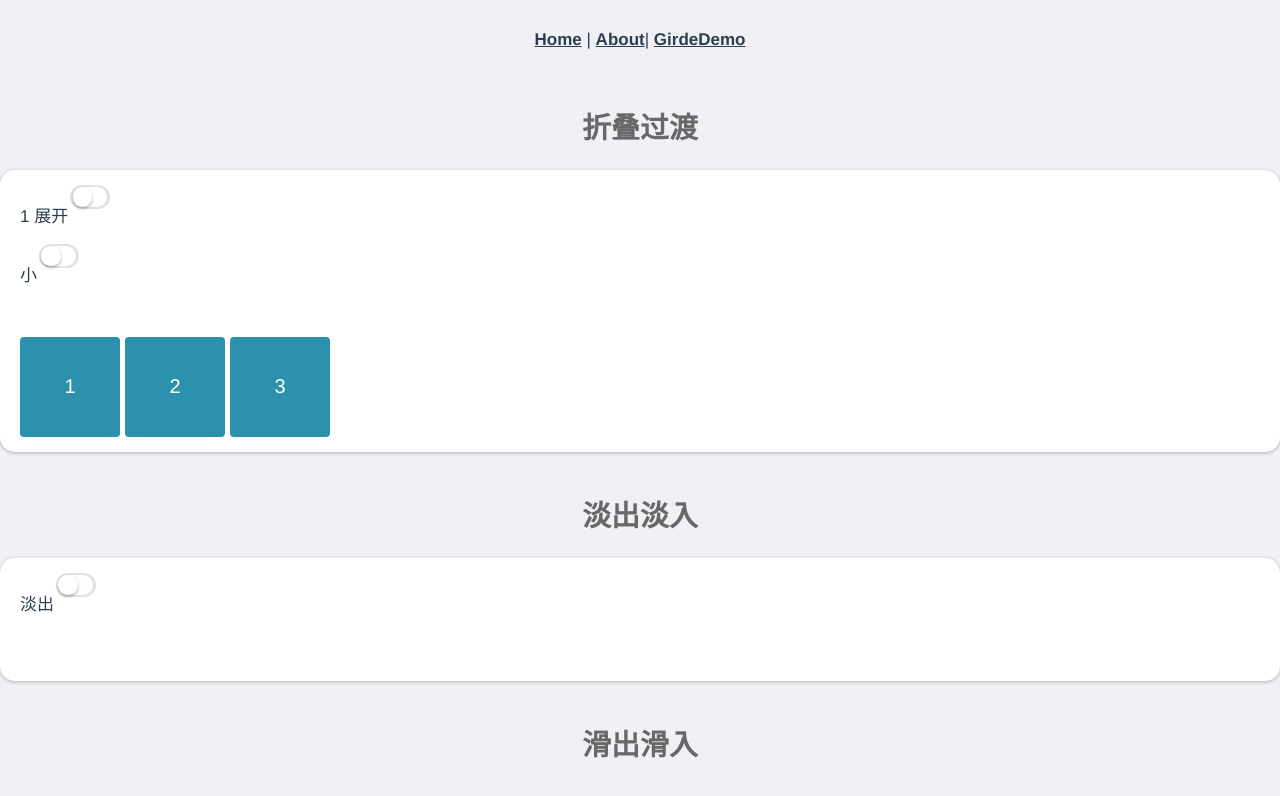
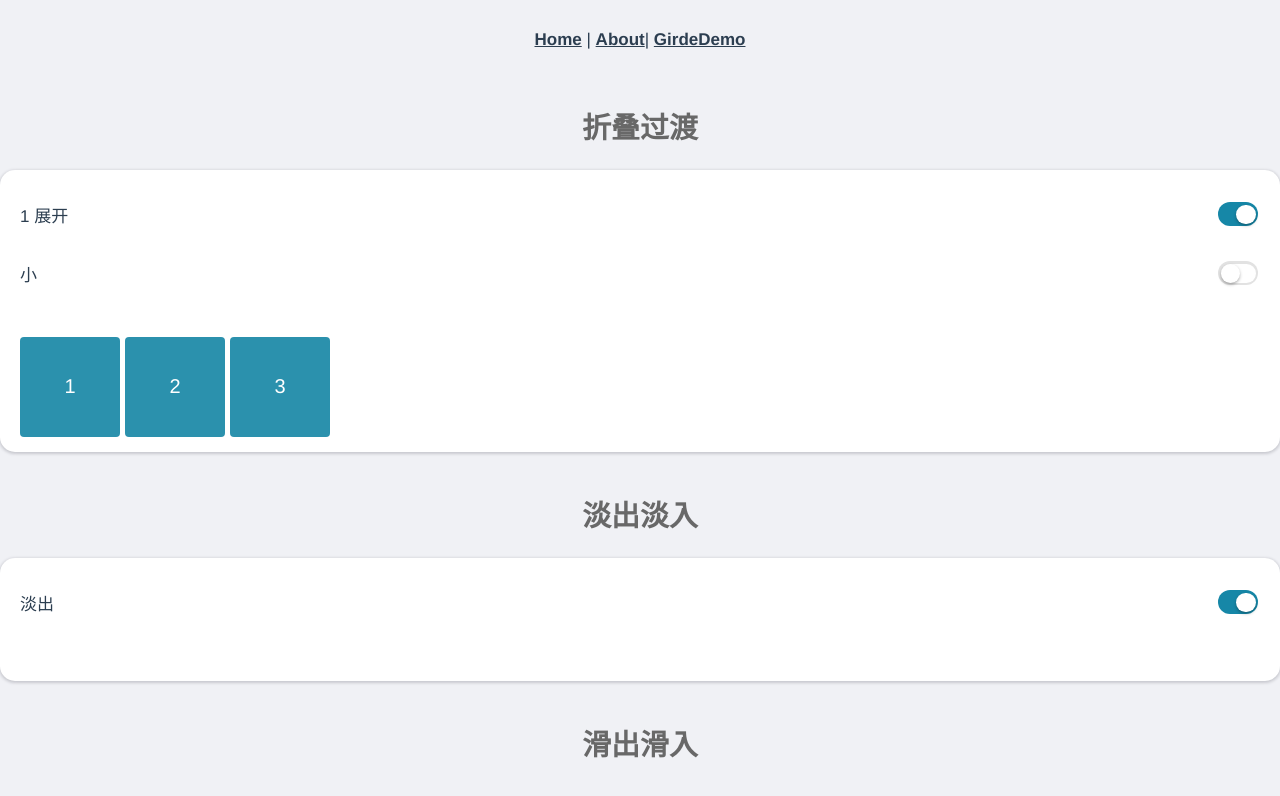
Before and after one commit to abchiyi/Jet-Plan-UI, a Vue app: page /#/animationdemo in a window 1280 px wide. Shown: the top 796 px of the page. Built offline with nearby package versions, Linux system fonts and the light colour scheme.

Commit message:
修正数据绑定

```diff
--- a/src/common/SwitchItem.vue
+++ b/src/common/SwitchItem.vue
@@ -1,36 +1,35 @@
 <template>
-  <m-row class="m-switch-item" middle between>
+  <m-row class="m-switch-item" X="center" Y="center" space-mode="between">
     <p><slot></slot></p>
-    <m-switch size="24" v-model="v" />
+    <m-switch size="24" v-model="value" />
   </m-row>
 </template>
 
 <script>
 export default {
   name: "m-switch-item",
-  mounted() {
-    this.v = this.value;
-  },
   props: {
-    value: {
-      type: Boolean,
-      default: false,
-    },
+    modelValue: [Boolean]
   },
   model: {
-    prop: "value",
-    event: "change",
+    model: {
+      prop: "modeValue",
+      event: "update:modelValue"
+    }
+  },
+  created() {
+    this.value = this.modelValue;
   },
   data() {
     return {
-      br: undefined,
-      v: undefined,
+      value: false
     };
   },
   watch: {
-    v() {
-      this.$emit("change", this.v);
-    },
-  },
+    value() {
+      console.log(this.value + ": value");
+      this.$emit("update:modelValue", this.value);
+    }
+  }
 };
 </script>
```
